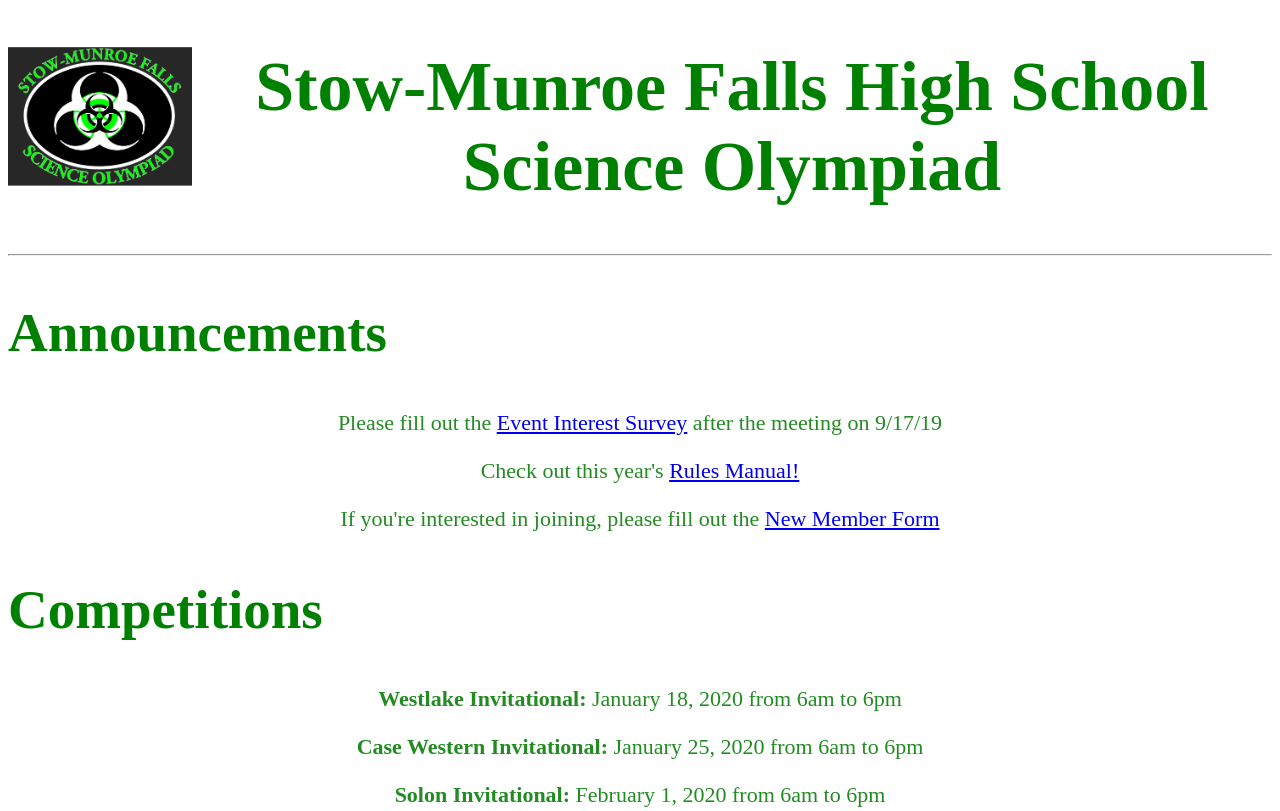
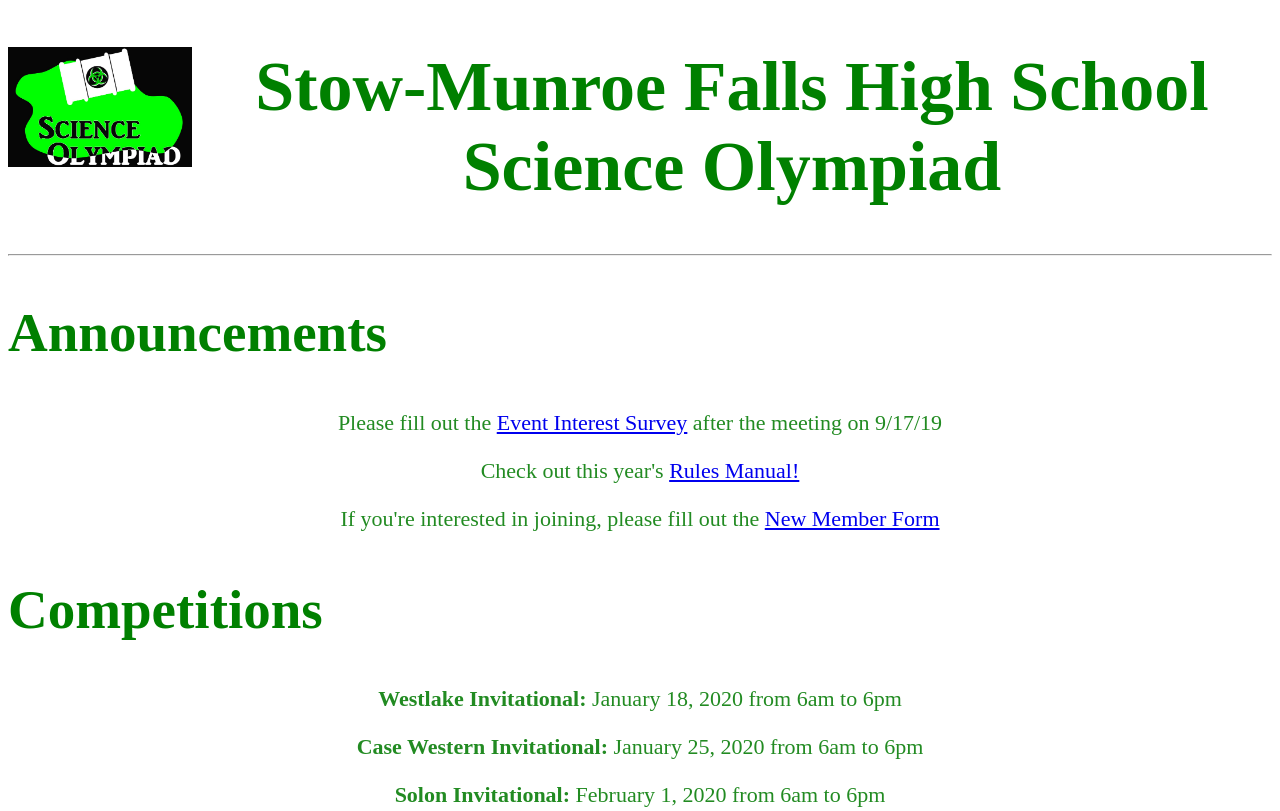
Before and after one commit to StowScienceOly/StowScienceOly.github.io, a plain HTML site: page index.html in a window 1280 px wide. Shown: the top 811 px of the page. Drawn offline with Linux system fonts and the light colour scheme.

Commit message:
Update index.html

```diff
--- a/index.html
+++ b/index.html
@@ -26,7 +26,7 @@
 </style>
 </head>
 <body>
-<h1 style="color:green; font-size:70px;" align="middle"><img align="left" width="184" height"184" src="https://stowscienceoly.github.io/StowSciOlyLogo.PNG" alt="Our T-Shirt Design">Stow-Munroe Falls High School Science Olympiad</h1>
+<h1 style="color:green; font-size:70px;" align="middle"><img align="left" width="184" height"184" src="https://stowscienceoly.github.io/SciOlyLogo19-20.JPG" alt="Our T-Shirt Design">Stow-Munroe Falls High School Science Olympiad</h1>
 <hr>
 <h2>Announcements</h2>
 <p id="normalText">Please fill out the <a href="https://forms.gle/BoZGvNDH6kbnt4iU9" target="_blank">Event Interest Survey</a> after the meeting on 9/17/19</p>
```
